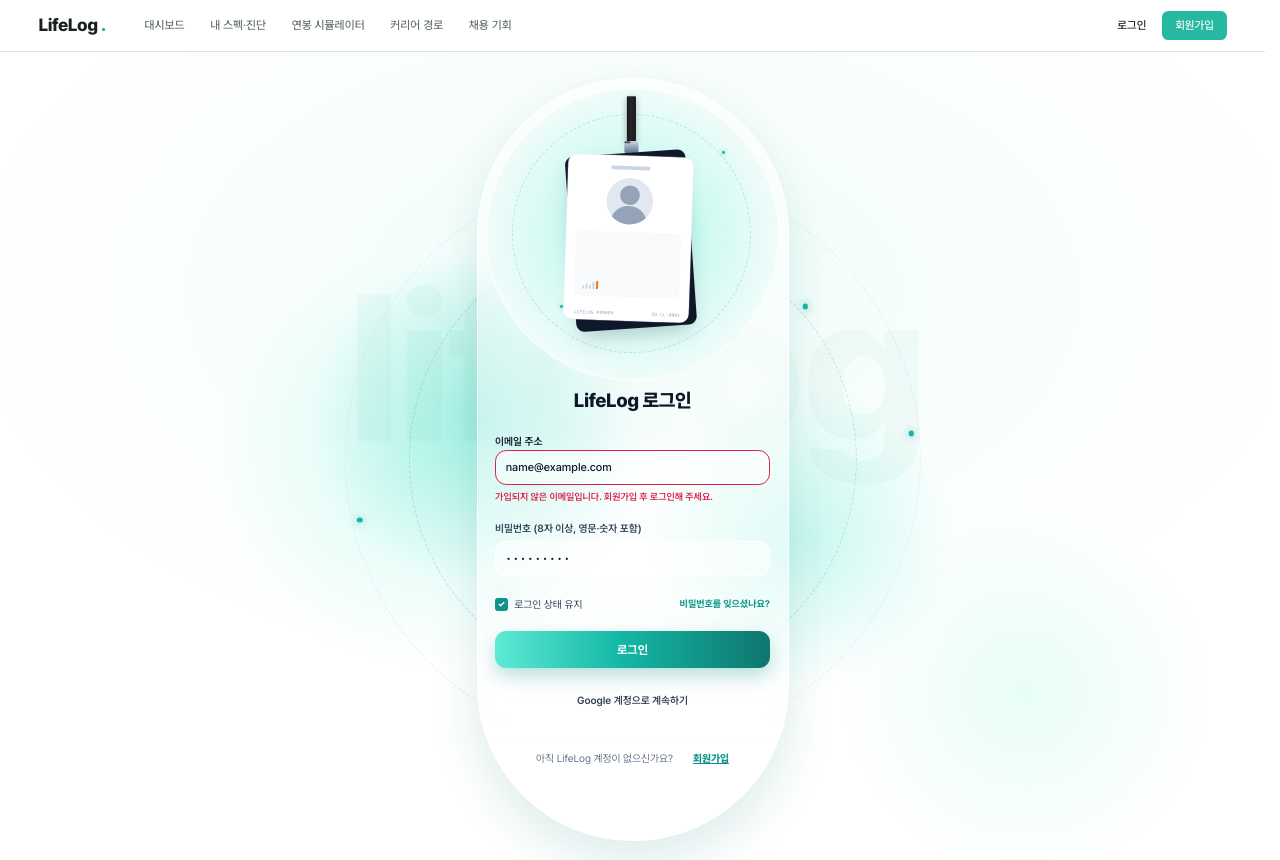
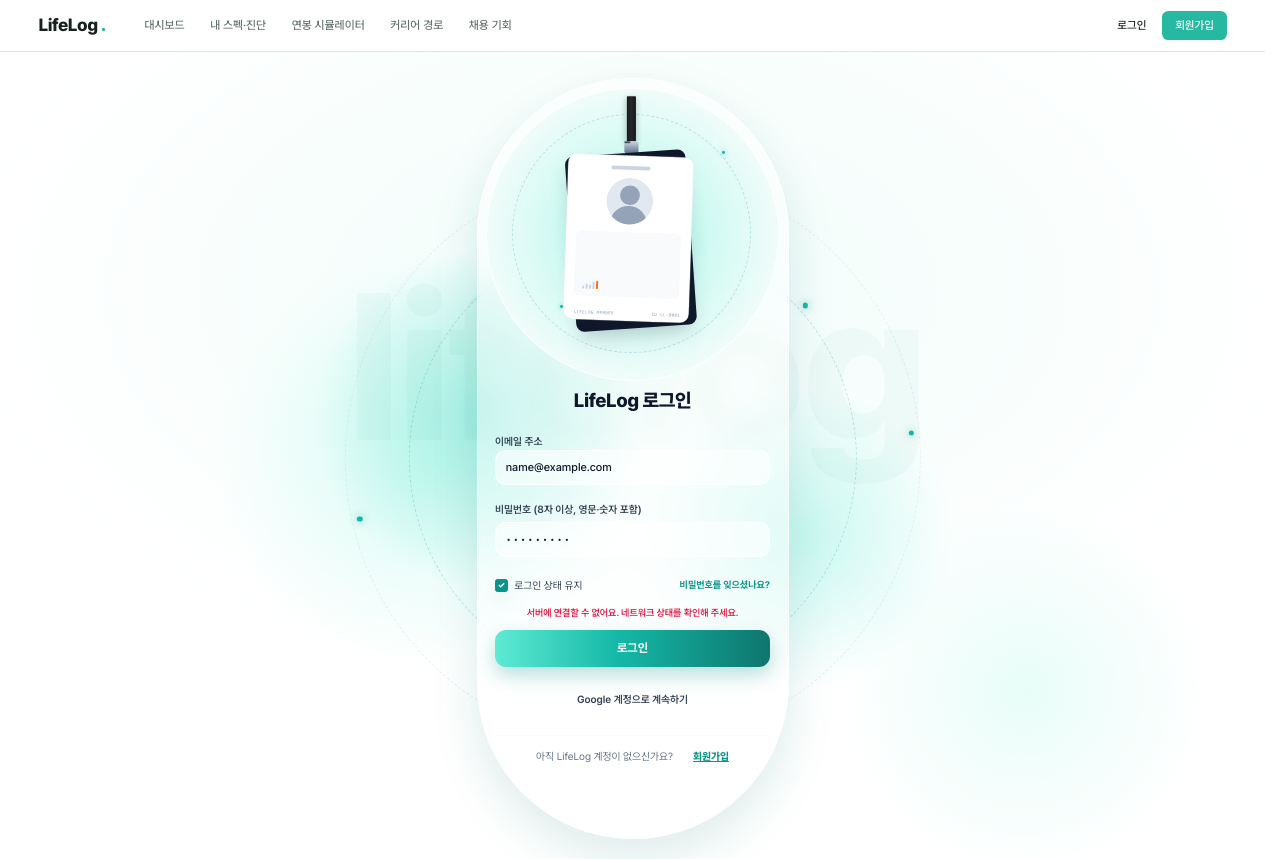
Before and after one commit to LikeLion-14-LifeLog/FE, a React (Vite) app: page /login in a window 1280 px wide. Both pictures are taken after typing "name@example.com", "Sample123" into the empty fields and a click on the button "로그인". Built offline with nearby package versions, Linux system fonts and the light colour scheme; no server answers.

Commit message:
feat: 로그인 api 연동

```diff
--- a/src/apis/auth.ts
+++ b/src/apis/auth.ts
@@ -1,6 +1,11 @@
 import { apiClient } from "@/apis/client";
 import type { ApiResponse } from "@/types/spec/api";
-import type { SignupRequest, SignupResponse } from "@/types/auth";
+import type {
+  LoginRequest,
+  LoginResponse,
+  SignupRequest,
+  SignupResponse,
+} from "@/types/auth";
 
 /** 이메일 회원가입 */
 export async function signup(body: SignupRequest): Promise<SignupResponse> {
@@ -10,3 +15,12 @@ export async function signup(body: SignupRequest): Promise<SignupResponse> {
   );
   return data.data;
 }
+
+/** 이메일 로그인 — Access Token 발급 */
+export async function login(body: LoginRequest): Promise<LoginResponse> {
+  const { data } = await apiClient.post<ApiResponse<LoginResponse>>(
+    "/api/auth/login",
+    body,
+  );
+  return data.data;
+}
--- a/src/apis/client.ts
+++ b/src/apis/client.ts
@@ -1,10 +1,32 @@
 import axios from "axios";
+import { getAccessToken, logout } from "@/store/authStore";
 
 /** 공통 API 클라이언트. 서버 응답은 { success, code, message, data } 형태. */
 export const apiClient = axios.create({
   baseURL: import.meta.env.VITE_API_BASE_URL,
   headers: { "Content-Type": "application/json" },
   timeout: 10_000,
+});
+
+// 로그인 상태면 Authorization 헤더에 Access Token을 붙인다
+apiClient.interceptors.request.use((config) => {
+  const token = getAccessToken();
+  if (token && !config.headers.Authorization) {
+    config.headers.Authorization = `Bearer ${token}`;
+  }
+  return config;
+});
+
+// 토큰을 보낸 요청이 401이면 토큰 만료/무효로 보고 로그아웃한다
+apiClient.interceptors.response.use(undefined, (error) => {
+  if (
+    axios.isAxiosError(error) &&
+    error.response?.status === 401 &&
+    error.config?.headers?.Authorization
+  ) {
+    logout();
+  }
+  return Promise.reject(error);
 });
 
 export type ApiError = {
--- a/src/pages/Login/LoginPage.tsx
+++ b/src/pages/Login/LoginPage.tsx
@@ -11,12 +11,13 @@ import SocialButton from "./components/SocialButton";
 import {
   MESSAGES,
   isValidEmail,
-  isValidPassword,
   type LoginState,
   type WelcomeState,
 } from "./validation";
-import { findNickname, isRegistered } from "./mockAccounts";
-import { login } from "@/store/authStore";
+import { findNickname } from "./mockAccounts";
+import { login as saveLogin } from "@/store/authStore";
+import { login } from "@/apis/auth";
+import { toApiError } from "@/apis/client";
 
 const LoginPage = () => {
   const navigate = useNavigate();
@@ -28,29 +29,48 @@ const LoginPage = () => {
   const [password, setPassword] = useState("");
   const [keepLoggedIn, setKeepLoggedIn] = useState(true);
   const [submitted, setSubmitted] = useState(false);
+  const [loading, setLoading] = useState(false);
+  const [loginError, setLoginError] = useState<string>();
 
-  const getEmailError = () => {
-    if (!isValidEmail(email)) return MESSAGES.emailInvalid;
-    if (!isRegistered(email)) return MESSAGES.emailNotRegistered;
-    return undefined;
-  };
-  const emailError = submitted ? getEmailError() : undefined;
+  const emailError =
+    submitted && !isValidEmail(email) ? MESSAGES.emailInvalid : undefined;
+  // 로그인 시에는 형식 대신 입력 여부만 확인 (일치 여부는 서버가 판단)
   const passwordError =
-    submitted && !isValidPassword(password)
-      ? MESSAGES.passwordInvalid
-      : undefined;
+    submitted && !password ? MESSAGES.passwordRequired : undefined;
 
-  const handleSubmit = (e: FormEvent<HTMLFormElement>) => {
+  const handleSubmit = async (e: FormEvent<HTMLFormElement>) => {
     e.preventDefault();
+    if (loading) return;
     setSubmitted(true);
-    const nickname = findNickname(email);
-    if (!isValidEmail(email) || !nickname || !isValidPassword(password)) {
+    setLoginError(undefined);
+    if (!isValidEmail(email) || !password) return;
+
+    const trimmedEmail = email.trim();
+    setLoading(true);
+    let accessToken: string;
+    try {
+      ({ accessToken } = await login({ email: trimmedEmail, password }));
+    } catch (error) {
+      const { status } = toApiError(error);
+      setLoginError(
+        status === 401
+          ? MESSAGES.loginFailed
+          : status === 403
+            ? MESSAGES.loginForbidden
+            : status === undefined
+              ? MESSAGES.networkError
+              : MESSAGES.serverError,
+      );
       return;
+    } finally {
+      setLoading(false);
     }
 
-    // TODO: 로그인 API 연동 (비밀번호 확인, keepLoggedIn 포함)
-    const state: WelcomeState = { nickname, email: email.trim() };
-    login(state, keepLoggedIn);
+    // 로그인 API는 닉네임을 주지 않으므로 가입 시 로컬에 저장한 닉네임을 쓰고,
+    // 없으면 이메일 앞부분으로 대신한다. TODO: 회원 정보 조회 API 연동 시 교체
+    const nickname = findNickname(trimmedEmail) ?? trimmedEmail.split("@")[0];
+    const state: WelcomeState = { nickname, email: trimmedEmail };
+    saveLogin({ ...state, accessToken }, keepLoggedIn);
     // 환영 페이지를 거친 뒤 원래 가려던 화면(redirect)으로 이어진다
     navigate(withRedirect("/welcome", redirect), { replace: true, state });
   };
@@ -103,7 +123,17 @@ const LoginPage = () => {
           </Link>
         </div>
 
-        <PrimaryButton type="submit">로그인</PrimaryButton>
+        {loginError && (
+          <p
+            role="alert"
+            className="-mt-2 pb-3 text-center text-[12px] leading-[18px] font-semibold text-[#e11d48]"
+          >
+            {loginError}
+          </p>
+        )}
+        <PrimaryButton type="submit" disabled={loading}>
+          {loading ? "로그인 중..." : "로그인"}
+        </PrimaryButton>
 
         <SocialButton
           className="mt-5"
--- a/src/pages/Login/mockAccounts.ts
+++ b/src/pages/Login/mockAccounts.ts
@@ -18,9 +18,6 @@ const readAccounts = (): Accounts => {
   }
 };
 
-export const isRegistered = (email: string) =>
-  normalize(email) in readAccounts();
-
 export const saveAccount = (email: string, nickname: string): boolean => {
   const key = normalize(email);
   try {
--- a/src/pages/Login/validation.ts
+++ b/src/pages/Login/validation.ts
@@ -12,13 +12,15 @@ export const MESSAGES = {
   passwordMismatch: "비밀번호가 일치하지 않습니다. 다시 확인해 주세요.",
   nicknameRequired: "닉네임을 2자 이상 입력해 주세요.",
   termsRequired: "회원가입을 위해 필수 약관에 동의해 주세요.",
-  emailNotRegistered:
-    "가입되지 않은 이메일입니다. 회원가입 후 로그인해 주세요.",
   emailAlreadyRegistered: "이미 가입된 이메일입니다.",
   signupInvalidRequest:
     "입력 정보를 다시 확인해 주세요.",
   signupFailed:
     "회원가입에 실패했어요. 잠시 후 다시 시도해 주세요.",
+  passwordRequired: "비밀번호를 입력해 주세요.",
+  loginFailed: "이메일 또는 비밀번호가 올바르지 않습니다.",
+  loginForbidden: "이용이 제한된 계정입니다. 고객센터에 문의해 주세요.",
+  serverError: "일시적인 오류가 발생했어요. 잠시 후 다시 시도해 주세요.",
   networkError:
     "서버에 연결할 수 없어요. 네트워크 상태를 확인해 주세요.",
 };
--- a/src/store/authStore.ts
+++ b/src/store/authStore.ts
@@ -1,13 +1,13 @@
 import { useSyncExternalStore } from "react";
 
 /**
- * 로그인한 사용자 정보 — API 연동 전 임시 구현.
+ * 로그인한 사용자 정보와 JWT Access Token.
  * "로그인 상태 유지"면 localStorage, 아니면 sessionStorage(탭을 닫으면 로그아웃)에 저장한다.
- * TODO: 백엔드 API 연동 시 토큰/세션 기반으로 교체
  */
 export type CurrentUser = {
   nickname: string;
   email: string;
+  accessToken: string;
 };
 
 const STORAGE_KEY = "lifelog:currentUser";
@@ -40,7 +40,12 @@ const read = (getStorage: StorageSelector): CurrentUser | null =>
     getStorage,
     (storage) => {
       const raw = storage.getItem(STORAGE_KEY);
-      return raw ? (JSON.parse(raw) as CurrentUser) : null;
+      if (!raw) return null;
+      const user = JSON.parse(raw) as Partial<CurrentUser>;
+      // 토큰이 없는 예전(Mock) 로그인 정보는 무효 처리
+      return user.accessToken && user.email
+        ? (user as CurrentUser)
+        : null;
     },
     null,
   );
@@ -77,6 +82,9 @@ const subscribe = (listener: () => void) => {
   return () => listeners.delete(listener);
 };
 
+/** API 요청에 붙일 Access Token (비로그인이면 undefined) */
+export const getAccessToken = () => currentUser?.accessToken;
+
 /** 현재 로그인한 사용자 (없으면 null) */
 export const useCurrentUser = () =>
   useSyncExternalStore(subscribe, () => currentUser);
--- a/src/types/auth.ts
+++ b/src/types/auth.ts
@@ -10,3 +10,15 @@ export type SignupRequest = {
 export type SignupResponse = {
   memberId: number;
 };
+
+/** POST /api/auth/login 요청 */
+export type LoginRequest = {
+  email: string;
+  password: string;
+};
+
+/** POST /api/auth/login 응답 data */
+export type LoginResponse = {
+  accessToken: string;
+  tokenType: "Bearer";
+};
```
